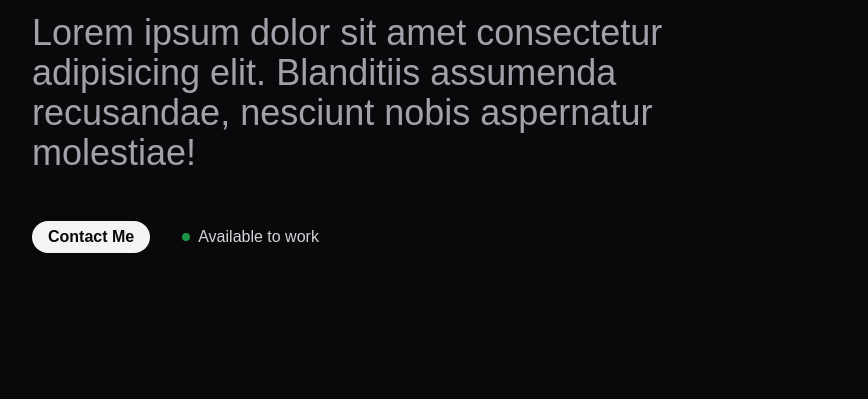
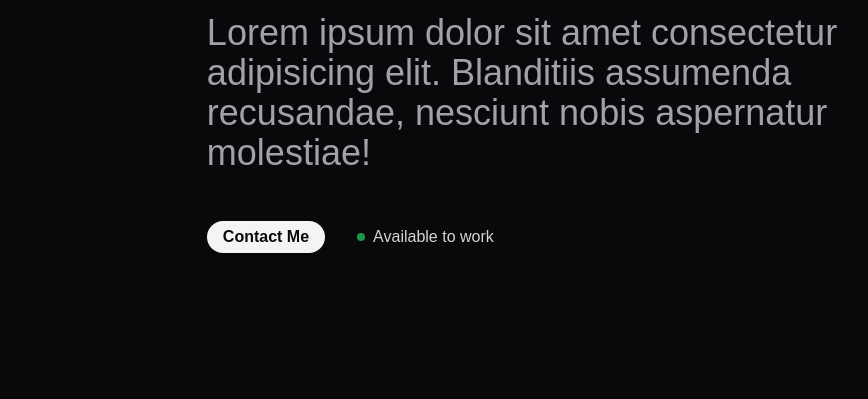
Before and after one commit to daezen/portfolio, an Astro site: page / in a window 1280 px wide. Shown: the part 336-735 px from the top of the page, without its empty margins (58-926 px from the left). Built offline with nearby package versions, Linux system fonts and the light colour scheme; Astro itself is replaced by a stand-in of ours.

Commit message:
Remove div

```diff
--- a/src/layouts/Layout.astro
+++ b/src/layouts/Layout.astro
@@ -14,9 +14,7 @@ const { title } = Astro.props
     <title>{title}</title>
   </head>
   <body class="w-full flex flex-col items-center text-xl leading-loose bg-zinc-950">
-    <div class="clamp">
-      <slot />
-    </div>
+    <slot />
   </body>
 </html>
 <style is:global>
```
